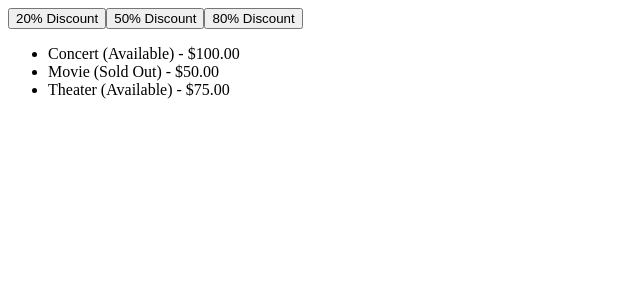
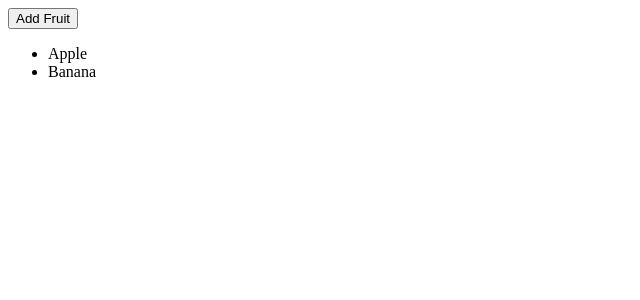
Before and after one commit to pdxserg/exam, a React app: page / in a window 1280 px wide. Shown: the top 300 px of the page, without its empty margins (0-640 px from the left). Built offline with nearby package versions, Linux system fonts and the light colour scheme.

Commit message:
sprint 5-7

```diff
--- a/src/index.tsx
+++ b/src/index.tsx
@@ -1,73 +1,68 @@
-import { configureStore, createSlice } from "@reduxjs/toolkit";
-import { createRoot } from "react-dom/client";
-import { Provider, useDispatch, useSelector } from "react-redux";
+import { configureStore, createSlice, nanoid } from "@reduxjs/toolkit"
+import { createRoot } from "react-dom/client"
+import { Provider, useDispatch, useSelector } from "react-redux"
 
 // slice
 const slice = createSlice({
-	name: "tickets",
-	initialState: [
-		{ id: 1, event: "Concert", available: true, price: 100 },
-		{ id: 2, event: "Movie", available: false, price: 50 },
-		{ id: 3, event: "Theater", available: true, price: 75 },
-	],
+	name: "fruits",
+	initialState: {
+		basket: [
+			{ id: 1, name: "Apple" },
+			{ id: 2, name: "Banana" },
+		],
+	},
 	reducers: {
-		applyDiscount: (state, action) => {
-			return state;
+		addFruit: (state, action) => {
+			return state
 		},
 	},
-});
+})
 
-const { applyDiscount } = slice.actions;
+const { addFruit } = slice.actions
 
 // App.tsx
 const App = () => {
-	const tickets = useSelector((state: RootState) => state.tickets);
-	const dispatch = useDispatch();
+	const fruits = useSelector((state: RootState) => state.fruits.basket)
+	const dispatch = useDispatch()
 
-	const handleDiscount = (discount: number) => {
-		dispatch(applyDiscount(discount));
-	};
+	const addNewFruit = () => {
+		const newFruit = { id: nanoid(), name: "Orange" }
+		dispatch(addFruit(newFruit))
+	}
 
 	return (
-		<div>
-			<button onClick={() => handleDiscount(20)}>20% Discount</button>
-			<button onClick={() => handleDiscount(50)}>50% Discount</button>
-			<button onClick={() => handleDiscount(80)}>80% Discount</button>
+		<>
+			<button onClick={addNewFruit}>Add Fruit</button>
 			<ul>
-				{tickets.map((ticket) => (
-					<li key={ticket.id}>
-            <span>
-              {ticket.event} ({ticket.available ? "Available" : "Sold Out"}) - $
-	            {ticket.price.toFixed(2)}
-            </span>
-					</li>
+				{fruits.map((fruit) => (
+					<li key={fruit.id}>{fruit.name}</li>
 				))}
 			</ul>
-		</div>
-	);
-};
+		</>
+	)
+}
 
 // store.ts
 export const store = configureStore({
 	reducer: {
-		tickets: slice.reducer,
+		fruits: slice.reducer,
 	},
-});
+})
 
-export type RootState = ReturnType<typeof store.getState>;
+export type RootState = ReturnType<typeof store.getState>
 
 // main.ts
 createRoot(document.getElementById("root")!).render(
 	<Provider store={store}>
 		<App />
 	</Provider>,
-);
+)
 
 // 📜 Описание:
-// При нажатии на кнопки с 20%, 50% или 80% скидками цены всех билетов должны уменьшиться на
-// указанный процент.
+// При нажатии на кнопку Add Fruit, новый фрукт не добавляется в корзину 🥲
 
 // 🪛 Задача:
-// Перепишите изменение стейта так, чтобы цена каждого билета уменьшалась на указанный процент.
+// Перепишите изменение стейта таким образом, чтобы при нажатии на кнопку Add Fruit,
+// новый фрукт добавлялся в корзину
 // В качестве ответа укажите исправленную строку кода.
-// ❗Операция должна быть реализована мутабельным образом.
+// ❗Изменение стейта должно быть написано мутабельным образом
```
